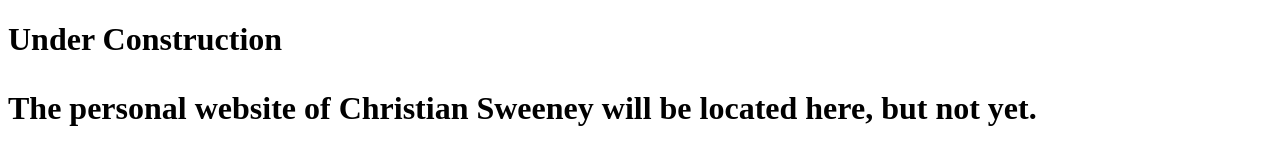
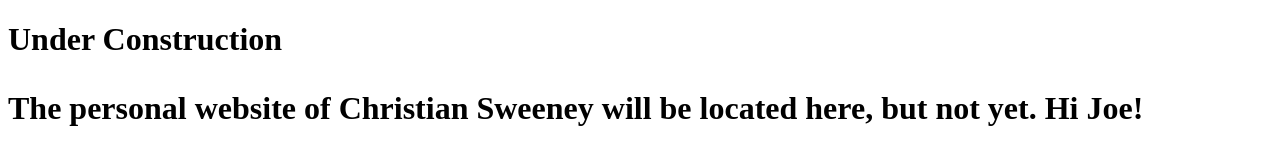
Before and after one commit to cjs-git/web, a plain HTML site: page index.html in a window 1280 px wide. Drawn offline with Linux system fonts and the light colour scheme.

Commit message:
Update index.html

```diff
--- a/index.html
+++ b/index.html
@@ -2,5 +2,6 @@
 <html>
 <body>
 <h1>Under Construction<h1>
-<p>The personal website of Christian Sweeney will be located here, but not yet.<p>
+<p>The personal website of Christian Sweeney will be located here, but not yet. Hi Joe!<p>
 </body>
+</html>
```
